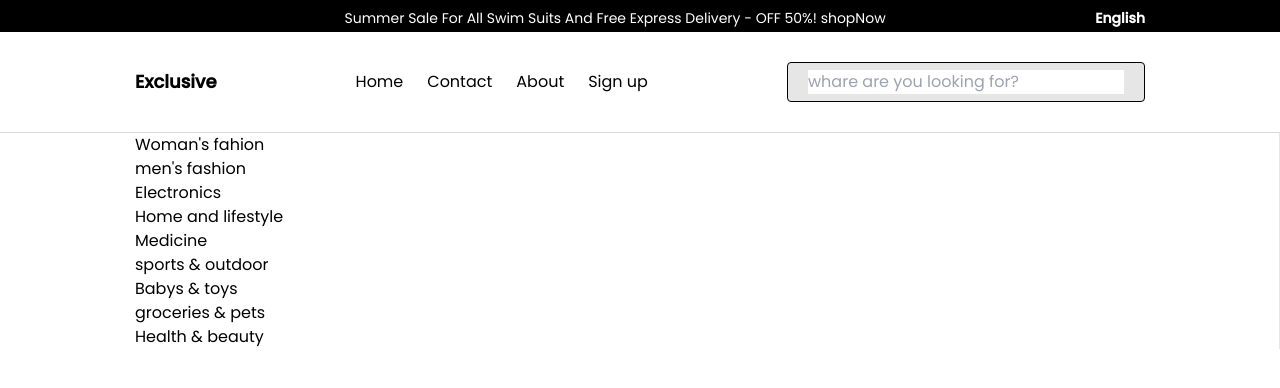
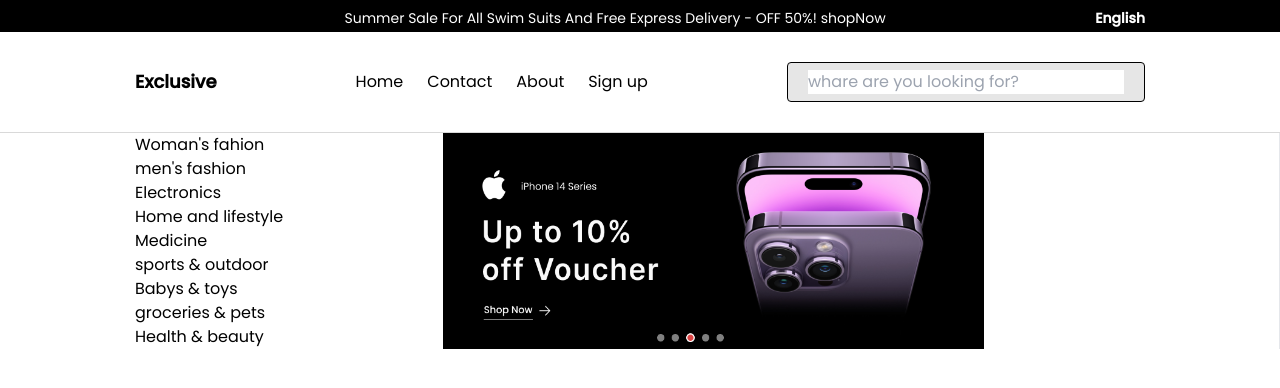
Before and after one commit to aryal31/Ecommerce-, a React (Vite) app: page / in a window 1280 px wide. Shown: the top 388 px of the page. Built offline with nearby package versions, Linux system fonts and the light colour scheme.

Commit message:
options tab added

```diff
--- a/src/components/Options.jsx
+++ b/src/components/Options.jsx
@@ -1,4 +1,5 @@
 import React from 'react'
+import optionsimg from '../assets/images/optionsimg.png'
 
 const Options = () => {
   return (
@@ -14,8 +15,8 @@
       <ul>Babys & toys</ul>
       <ul>groceries & pets</ul>
       <ul>Health & beauty</ul></div>
-      <div  >
-
+      <div className='flex-1 px-40'>
+        <img src={optionsimg} alt="" className='w-full h-full' />
       </div>
     </div>
     </>
```
Also changed, not shown: src/assets/images/optionsimg.png (renamed from src/assets/images/Frame 560.png).
